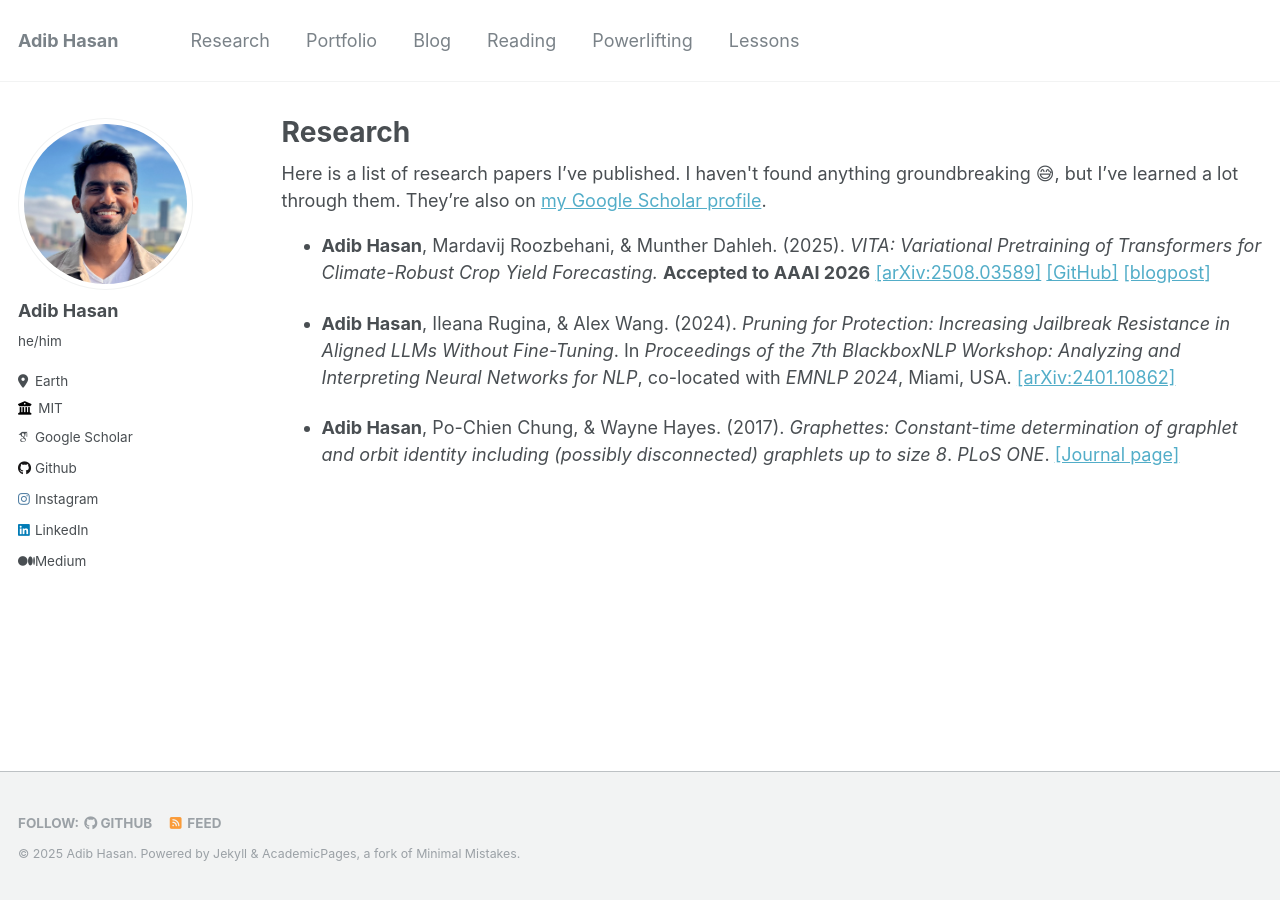
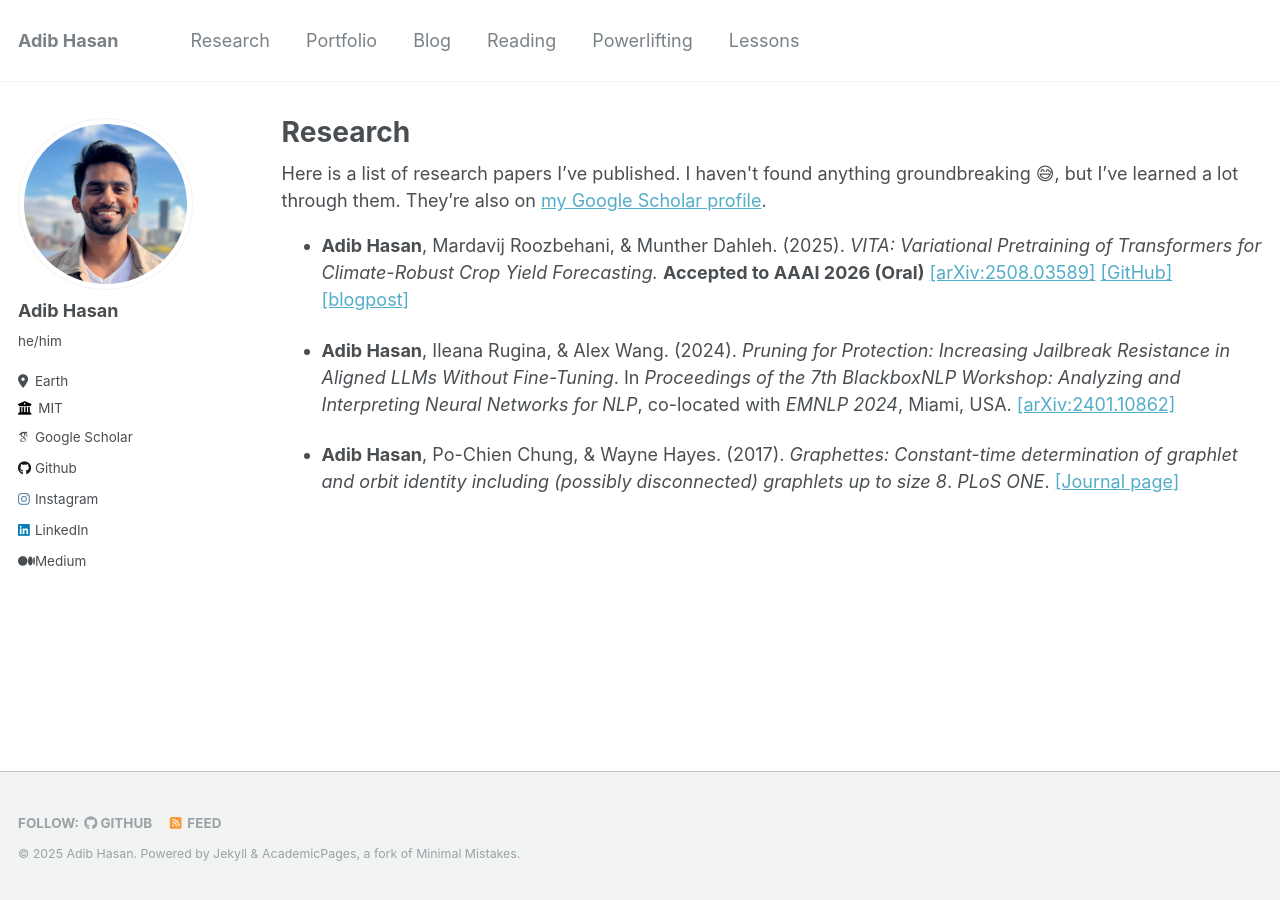
Before and after one commit to Neehan/neehan.github.io, a Jekyll site: the page built from _pages/research.md, in a window 1280 px wide. Built offline with Jekyll 4.4.1, drawn with Linux system fonts in a browser that asks for light colours; some web fonts are replaced.

Commit message:
fixed proof

```diff
--- a/_pages/research.md
+++ b/_pages/research.md
@@ -9,7 +9,7 @@ author_profile: true
   <div class="wordwrap">Here is a list of research papers I’ve published. I haven't found anything groundbreaking 😅, but I’ve learned a lot through them. They’re also on <a href="{{site.author.googlescholar}}">my Google Scholar profile</a>.</div>
 {% endif %}
 
-* **Adib Hasan**, Mardavij Roozbehani, & Munther Dahleh. (2025). *VITA: Variational Pretraining of Transformers for Climate-Robust Crop Yield Forecasting.* **Accepted to AAAI 2026** [[arXiv:2508.03589]](https://arxiv.org/abs/2508.03589) [[GitHub]](https://github.com/Neehan/VITA) [[blogpost]](/blog/vita/)
+* **Adib Hasan**, Mardavij Roozbehani, & Munther Dahleh. (2025). *VITA: Variational Pretraining of Transformers for Climate-Robust Crop Yield Forecasting.* **Accepted to AAAI 2026 (Oral)** [[arXiv:2508.03589]](https://arxiv.org/abs/2508.03589) [[GitHub]](https://github.com/Neehan/VITA) [[blogpost]](/blog/vita/)
 
 
 * **Adib Hasan**, Ileana Rugina, & Alex Wang. (2024). *Pruning for Protection: Increasing Jailbreak Resistance in Aligned LLMs Without Fine-Tuning*. In *Proceedings of the 7th BlackboxNLP Workshop: Analyzing and Interpreting Neural Networks for NLP*, co-located with *EMNLP 2024*, Miami, USA. [[arXiv:2401.10862]](https://arxiv.org/abs/2401.10862)
```
